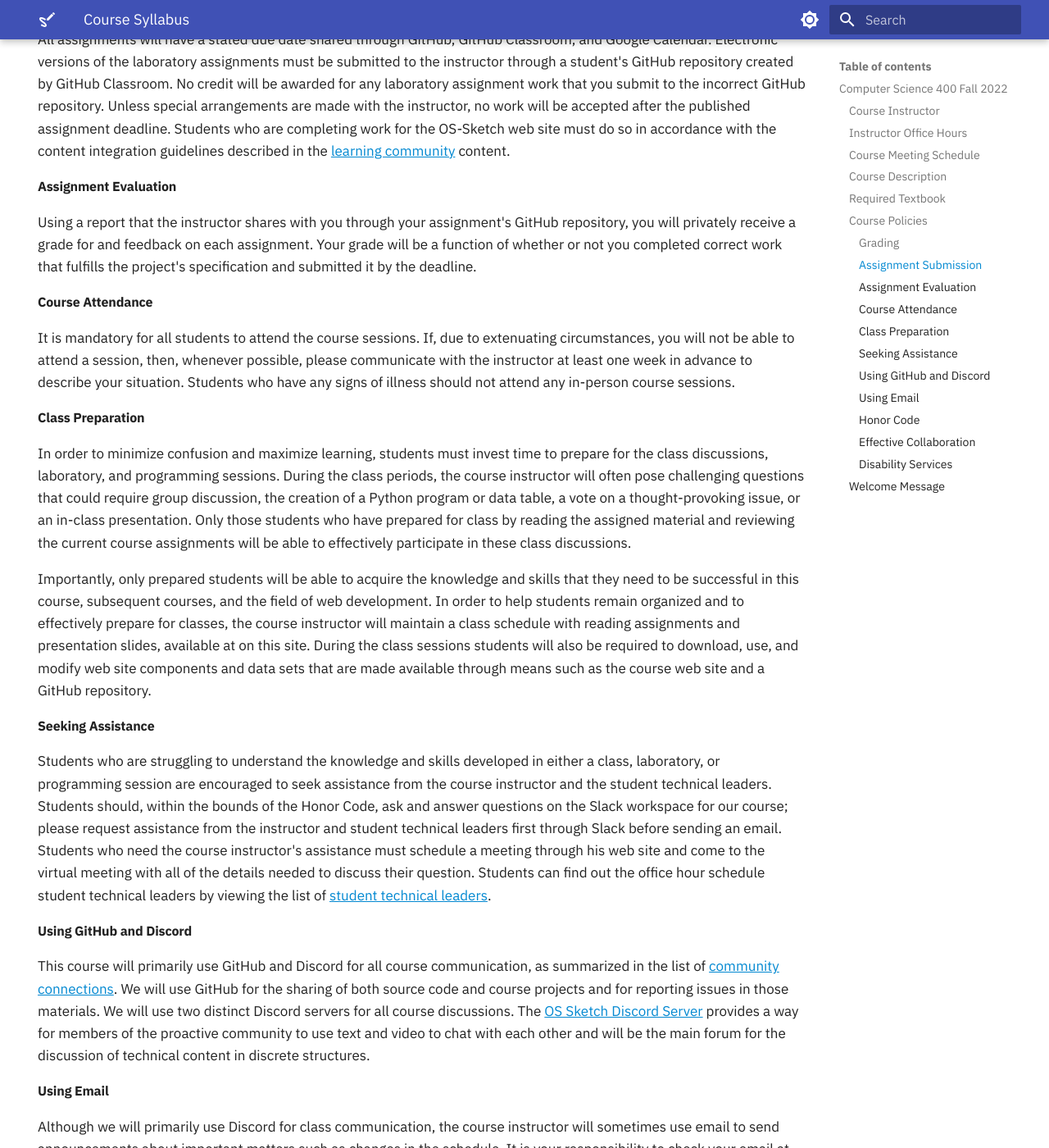
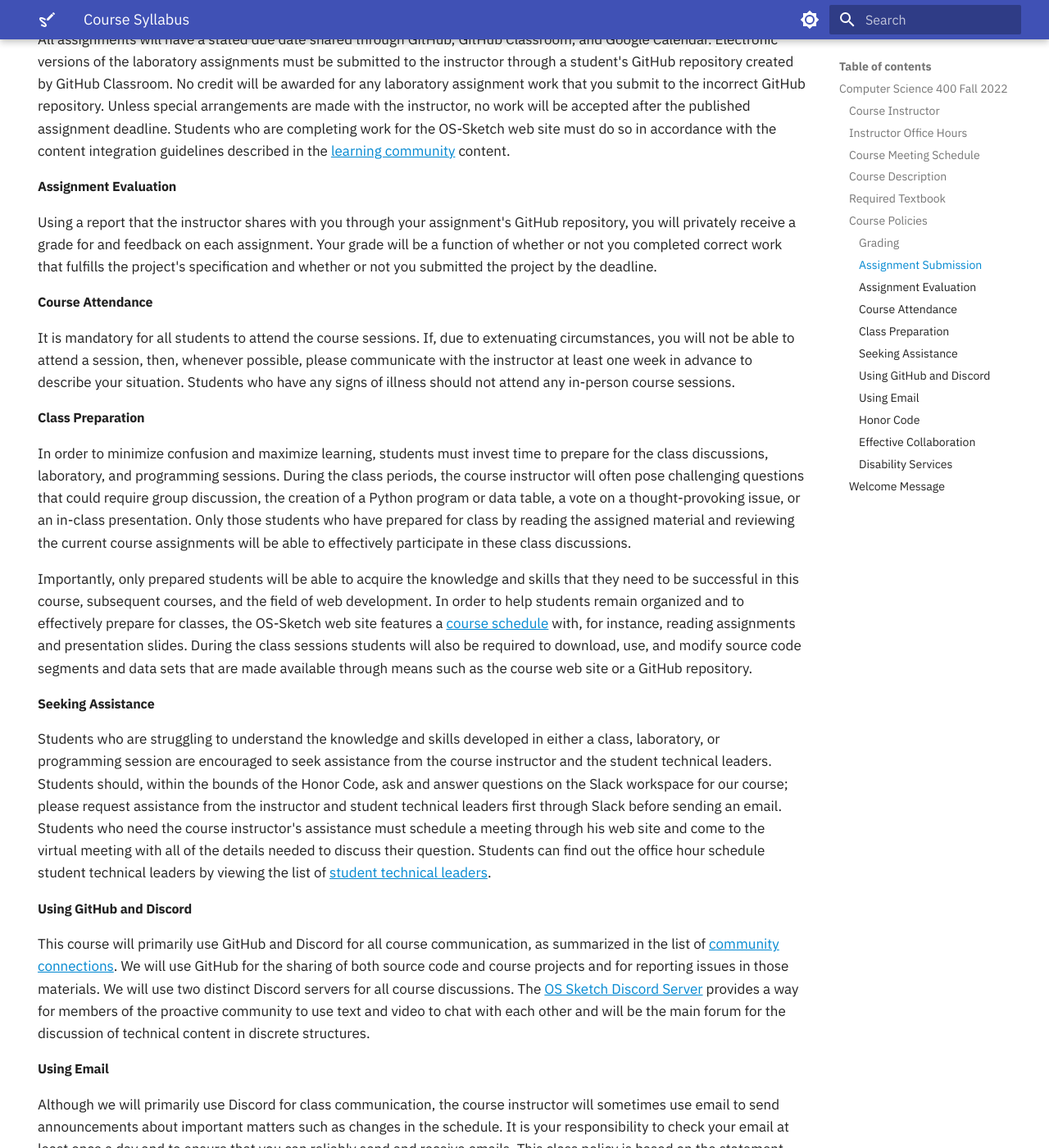
Before and after one commit to OS-Sketch/www.os-sketch.com, an MkDocs documentation site: the page built from docs/operating-systems/syllabus.md, in a window 1280 px wide and 1400 px high, scrolled down 2790 px. Shown: the whole window at 82% size. Built offline with MkDocs 1.6.1 and Material for MkDocs 9.7.7, drawn with Linux system fonts in a browser that asks for light colours.

Commit message:
fix: Clarify class participation in the syllabus.

```diff
--- a/docs/operating-systems/syllabus.md
+++ b/docs/operating-systems/syllabus.md
@@ -147,8 +147,8 @@
 Using a report that the instructor shares with you through your assignment's
 GitHub repository, you will privately receive a grade for and feedback on each
 assignment. Your grade will be a function of whether or not you completed
-correct work that fulfills the project's specification and submitted it by the
-deadline.
+correct work that fulfills the project's specification and whether or not you
+submitted the project by the deadline.
 
 #### Course Attendance
 
@@ -172,11 +172,12 @@
 Importantly, only prepared students will be able to acquire the knowledge and
 skills that they need to be successful in this course, subsequent courses, and
 the field of web development. In order to help students remain organized and to
-effectively prepare for classes, the course instructor will maintain a class
-schedule with reading assignments and presentation slides, available at on this
-site. During the class sessions students will also be required to download, use,
-and modify web site components and data sets that are made available through
-means such as the course web site and a GitHub repository.
+effectively prepare for classes, the OS-Sketch web site features a [course
+schedule](/operating-systems/schedule/) with, for instance, reading assignments
+and presentation slides. During the class sessions students will also be
+required to download, use, and modify source code segments and data sets that
+are made available through means such as the course web site or a GitHub
+repository.
 
 #### Seeking Assistance
 
```
